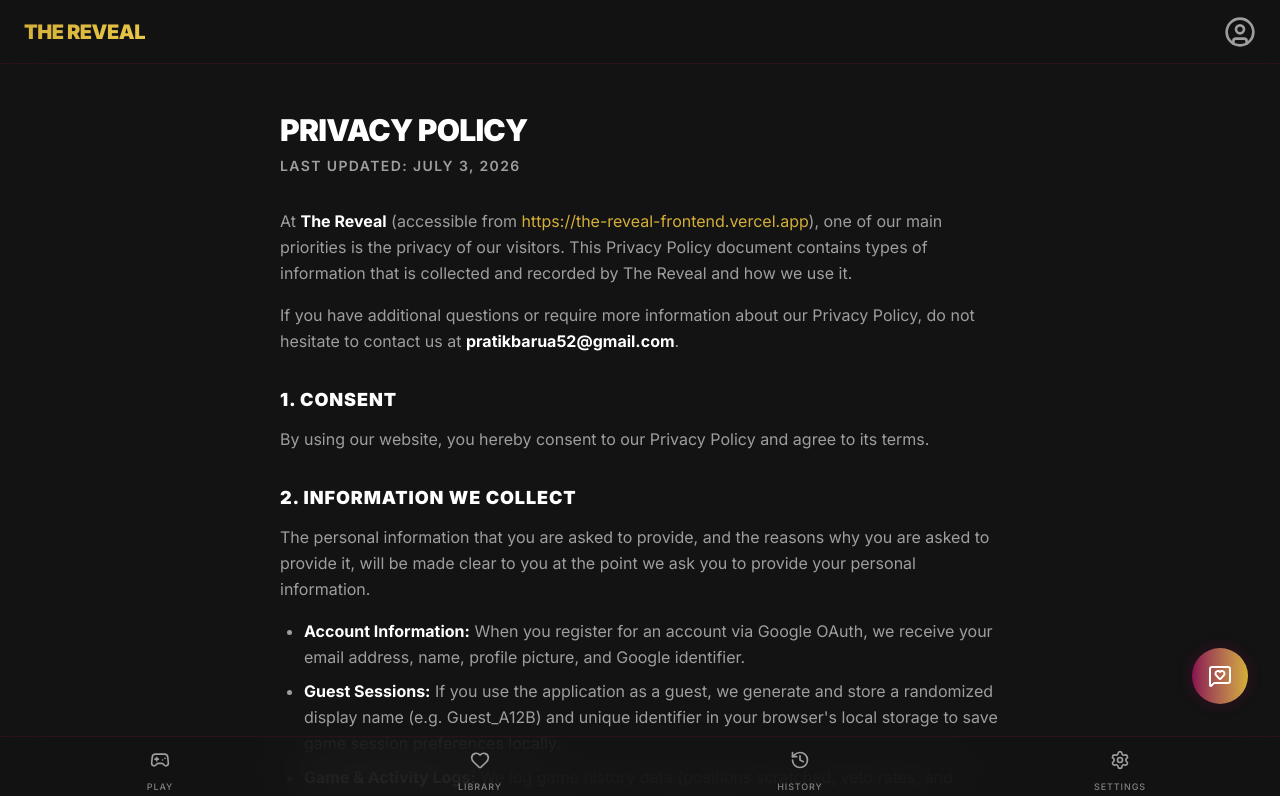
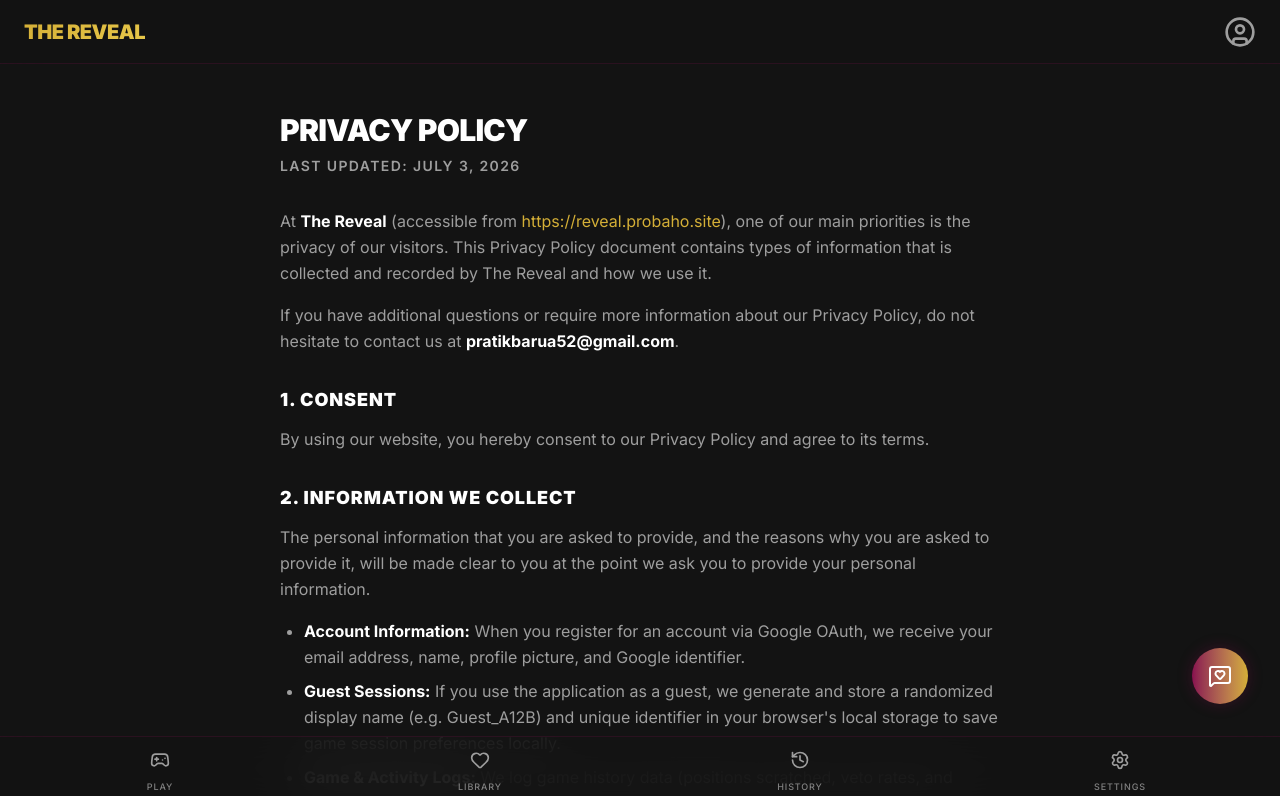
Before and after one commit to pratikbarua-dev/the-reveal-frontend, a Next.js app: page /privacy in a window 1280 px wide. Shown: the top 796 px of the page. Built offline with nearby package versions, Linux system fonts and the light colour scheme; no server answers; the database is empty.

Commit message:
chore: update domain configuration references to reveal.probaho.site

```diff
--- a/src/app/layout.tsx
+++ b/src/app/layout.tsx
@@ -26,14 +26,14 @@ export const metadata: Metadata = {
   authors: [{ name: 'The Reveal Team' }],
   creator: 'The Reveal Team',
   publisher: 'The Reveal',
-  metadataBase: new URL('https://thereveal.app'),
+  metadataBase: new URL('https://reveal.probaho.site'),
   alternates: {
     canonical: '/',
   },
   openGraph: {
     type: 'website',
     locale: 'en_US',
-    url: 'https://thereveal.app',
+    url: 'https://reveal.probaho.site',
     title: 'The Reveal — Discover Intimate Positions & Connect Deeply',
     description: 'An interactive couples game for exploring intimacy, communication, and closeness slowly and mindfully.',
     siteName: 'The Reveal',
--- a/src/app/privacy/page.tsx
+++ b/src/app/privacy/page.tsx
@@ -18,7 +18,7 @@ export default function PrivacyPolicy() {
 
       <section className="mb-8">
         <p className="mb-4">
-          At <strong className="text-contrast">The Reveal</strong> (accessible from <Link href="/" className="text-secondary hover:underline">https://the-reveal-frontend.vercel.app</Link>), one of our main priorities is the privacy of our visitors. This Privacy Policy document contains types of information that is collected and recorded by The Reveal and how we use it.
+          At <strong className="text-contrast">The Reveal</strong> (accessible from <Link href="/" className="text-secondary hover:underline">https://reveal.probaho.site</Link>), one of our main priorities is the privacy of our visitors. This Privacy Policy document contains types of information that is collected and recorded by The Reveal and how we use it.
         </p>
         <p className="mb-4">
           If you have additional questions or require more information about our Privacy Policy, do not hesitate to contact us at <strong className="text-contrast">pratikbarua52@gmail.com</strong>.
--- a/src/app/robots.ts
+++ b/src/app/robots.ts
@@ -7,6 +7,6 @@ export default function robots(): MetadataRoute.Robots {
       allow: '/',
       disallow: ['/admin/', '/api/'],
     },
-    sitemap: 'https://thereveal.app/sitemap.xml',
+    sitemap: 'https://reveal.probaho.site/sitemap.xml',
   };
 }
--- a/src/app/sitemap.ts
+++ b/src/app/sitemap.ts
@@ -3,7 +3,7 @@ import { MetadataRoute } from 'next';
 export default function sitemap(): MetadataRoute.Sitemap {
   return [
     {
-      url: 'https://thereveal.app',
+      url: 'https://reveal.probaho.site',
       lastModified: new Date(),
       changeFrequency: 'weekly',
       priority: 1,
--- a/src/app/terms/page.tsx
+++ b/src/app/terms/page.tsx
@@ -21,7 +21,7 @@ export default function TermsOfService() {
           Welcome to <strong className="text-contrast">The Reveal</strong>!
         </p>
         <p className="mb-4">
-          These terms and conditions outline the rules and regulations for the use of The Reveal's Website, located at <Link href="/" className="text-secondary hover:underline">https://the-reveal-frontend.vercel.app</Link>.
+          These terms and conditions outline the rules and regulations for the use of The Reveal's Website, located at <Link href="/" className="text-secondary hover:underline">https://reveal.probaho.site</Link>.
         </p>
         <p className="mb-4">
           By accessing this website, we assume you accept these terms and conditions. Do not continue to use The Reveal if you do not agree to take all of the terms and conditions stated on this page.
```
